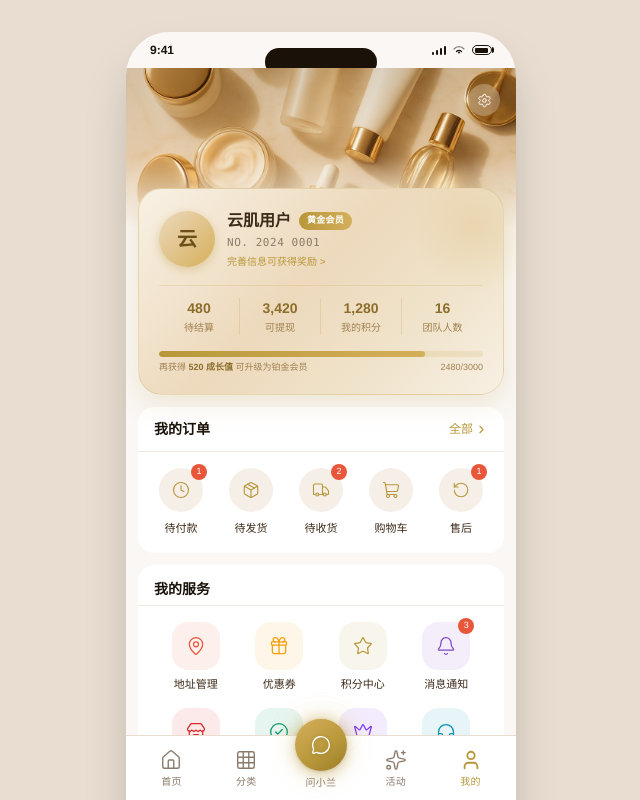
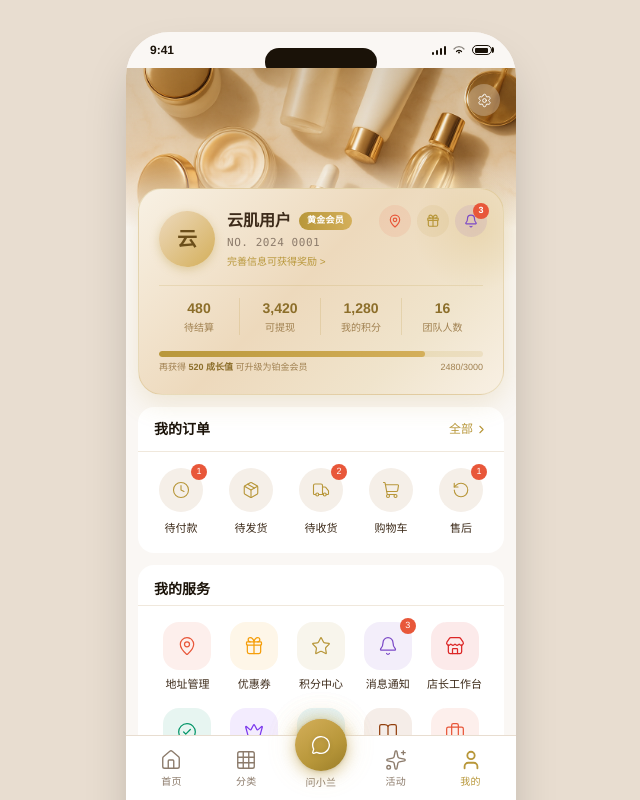
Before and after one commit to 315fang/cloud-mp-qianduan, a Next.js app: page /profile in a window 1280 px wide. Shown: the top 800 px of the page, without its empty margins (319-959 px from the left). Built offline with nearby package versions, Linux system fonts and the light colour scheme.

Commit message:
feat: add quick links for address, coupons, and notifications
Co-authored-by: 王飞 <192938845+315fang@users.noreply.github.com>

```diff
--- a/src/app/profile/page.tsx
+++ b/src/app/profile/page.tsx
@@ -106,6 +106,35 @@ export default function ProfilePage() {
           />
 
           <div className="relative px-5 pt-5 pb-5">
+            {/* 快捷按钮 - 地址、优惠券、消息 */}
+            <div className="absolute top-4 right-4 flex items-center gap-1.5">
+              <Link
+                href="/profile/address"
+                className="w-8 h-8 flex items-center justify-center rounded-full"
+                style={{ background: "rgba(232,87,58,0.1)" }}
+                aria-label="地址"
+              >
+                <MapPin size={14} className="text-[#E8573A]" strokeWidth={2} />
+              </Link>
+              <Link
+                href="/profile/coupons"
+                className="w-8 h-8 flex items-center justify-center rounded-full"
+                style={{ background: "rgba(184,151,58,0.1)" }}
+                aria-label="优惠券"
+              >
+                <Gift size={14} className="text-[#B8973A]" strokeWidth={2} />
+              </Link>
+              <Link
+                href="/profile/notifications"
+                className="relative w-8 h-8 flex items-center justify-center rounded-full"
+                style={{ background: "rgba(124,74,193,0.1)" }}
+                aria-label="消息"
+              >
+                <Bell size={14} className="text-[#7C4AC7]" strokeWidth={2} />
+                <span className="absolute -top-0.5 -right-0.5 w-4 h-4 bg-[#E8573A] rounded-full text-white text-[9px] flex items-center justify-center font-bold">3</span>
+              </Link>
+            </div>
+
             {/* 头像 + 昵称 + 会员号 */}
             <div className="flex items-center gap-3 mb-4">
               <div
@@ -190,7 +219,7 @@ export default function ProfilePage() {
           <div className="px-4 pt-3 pb-1 border-b border-[#F0E8DC]">
             <span className="text-sm font-bold text-[#1A1208]">我的服务</span>
           </div>
-          <div className="grid grid-cols-4 gap-y-4 px-4 py-4">
+          <div className="grid grid-cols-5 gap-y-4 px-4 py-4">
             {serviceItems.map(({ icon: Icon, label, href, color, badge }) => (
               <Link key={label} href={href} className="flex flex-col items-center gap-1.5">
                 <div className="relative w-12 h-12 rounded-2xl flex items-center justify-center" style={{ backgroundColor: `${color}18` }}>
```
